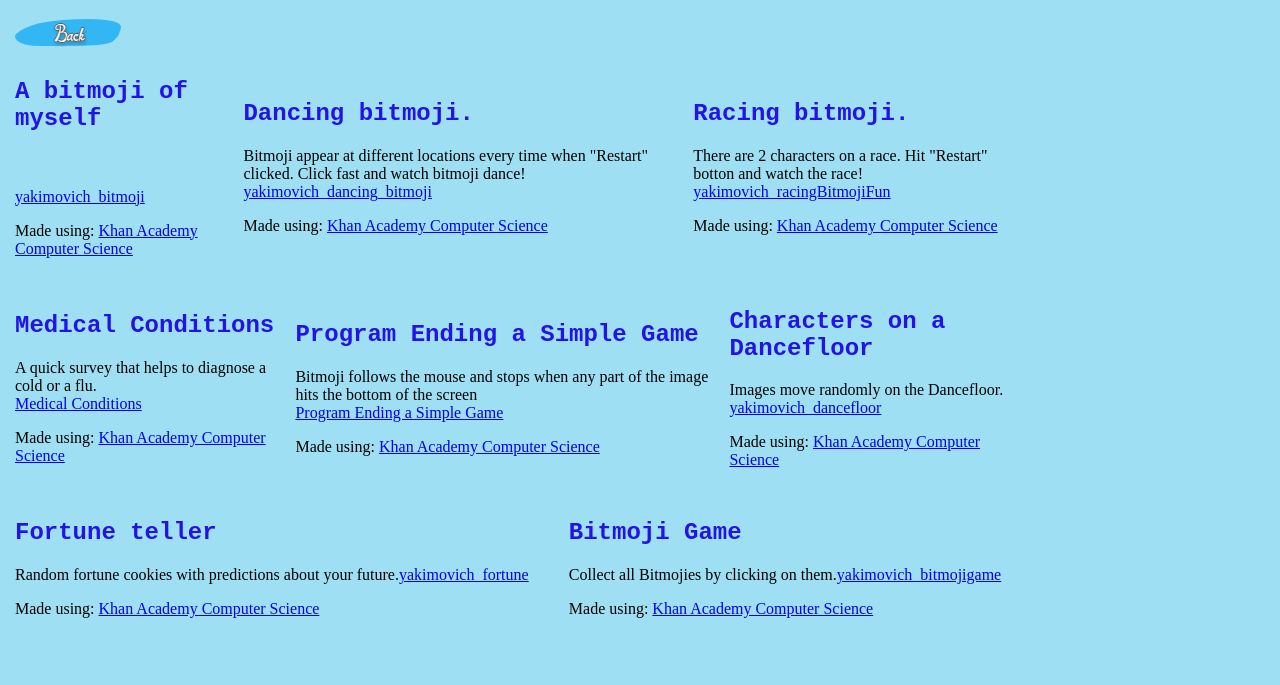
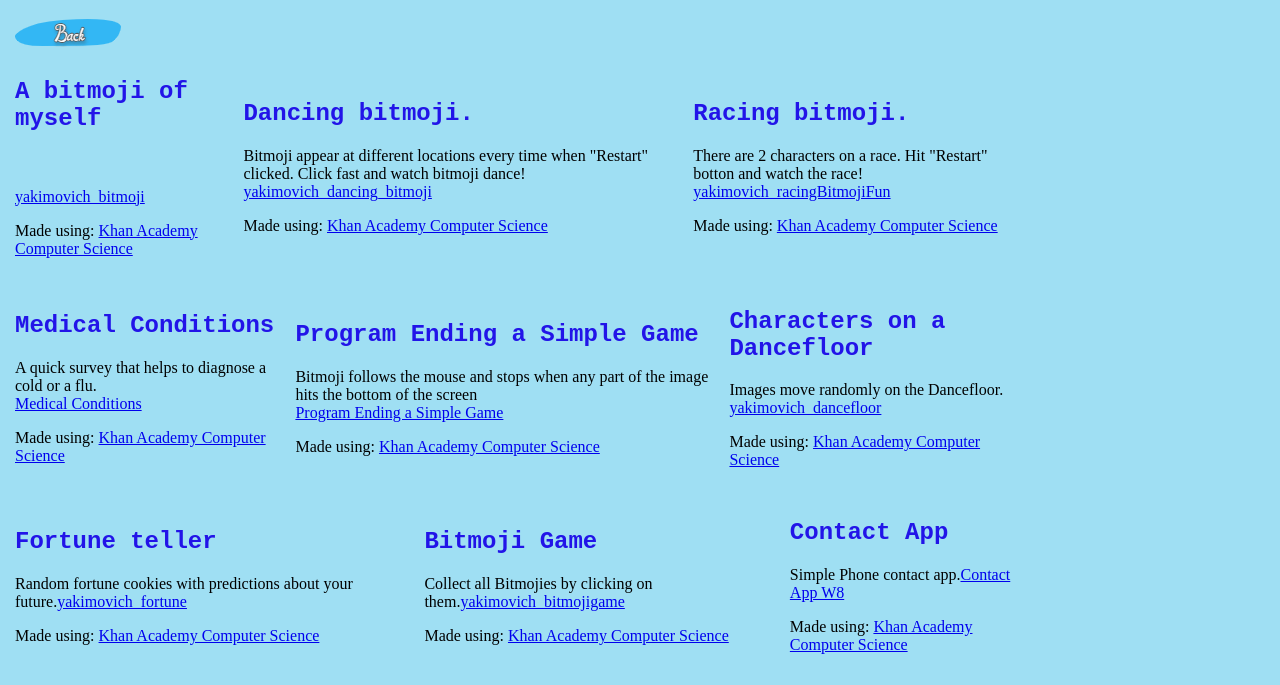
Before and after one commit to tais-yakimovich/tais-yakimovich.github.io, a plain HTML site: page javascripts.html in a window 1280 px wide. Shown: the part 450-1135 px from the top of the page. Before the commit the page ends 1099 px from the top, so only its background shows below. Drawn offline with Linux system fonts and the light colour scheme; a script that the page names is missing.

Commit message:
Add files via upload

```diff
--- a/javascripts.html
+++ b/javascripts.html
@@ -57,6 +57,10 @@
                     <h2>Bitmoji Game</h2><p>Collect all Bitmojies by clicking on them.<a href="https://www.khanacademy.org/computer-programming/assignm-w7/4732243968573440">yakimovich_bitmojigame</a></p><script src="https://www.khanacademy.org/computer-programming/assignm-w7/4732243968573440/embed.js?editor=no&buttons=no&author=no&embed=yes"></script>
                     <p>Made using: <a href="http://www.khanacademy.org/computer-programming">Khan Academy Computer Science</a></p>
                 </td>
+                <td>
+                    <h2>Contact App</h2><p>Simple Phone contact app.<a href="https://www.khanacademy.org/computer-programming/contact-app-w8/4997958143361024">Contact App W8</a></p><script src="https://www.khanacademy.org/computer-programming/contact-app-w8/4997958143361024/embed.js?editor=no&buttons=no&author=no&embed=yes"></script>
+                    <p>Made using: <a href="http://www.khanacademy.org/computer-programming">Khan Academy Computer Science</a></p>
+                </td>
             </tr>
         </table>
 </body>
```
